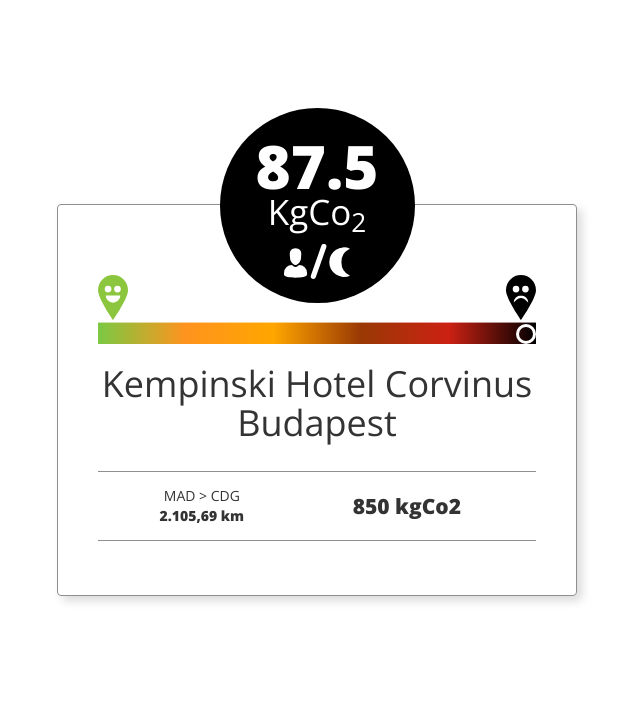
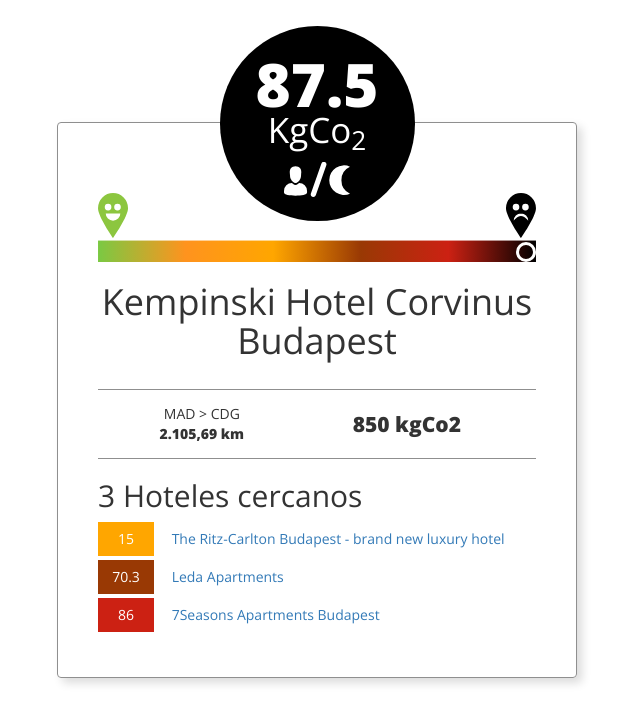
Before and after one commit to hackaTrips-2017-SOS10/SOS10, a browser extension: page design/SOS10_HTML/index.html in a window 1280 px wide. Shown: the whole page, without its empty margins (323-963 px from the left). Drawn offline with nearby package versions, Linux system fonts and the light colour scheme.

Commit message:
Hoteles cercanos

```diff
--- a/design/SOS10_HTML/index.html
+++ b/design/SOS10_HTML/index.html
@@ -35,6 +35,14 @@
 						<strong>850 kgCo2</strong>
 					</div>
 				</div>
+				<div class="hotels">
+					<h2>3 Hoteles cercanos</h2>
+					<ul>
+						<li class="level1"><a href="#"><span>15</span> The Ritz-Carlton Budapest - brand new luxury hotel</a></li>
+						<li class="level3"><a href="#"><span>70.3</span> Leda Apartments</a></li>
+						<li class="level4"><a href="#"><span>86</span> 7Seasons Apartments Budapest</a></li>
+					</ul>
+				</div>
 			</div><!-- // sos10Box -->
 		</section>
 	</div>
--- a/design/SOS10_HTML/sass/_sos10Box.scss
+++ b/design/SOS10_HTML/sass/_sos10Box.scss
@@ -131,4 +131,45 @@
 			height: 44px;
 		}
 	}
+	.hotels{
+		text-align: left;
+		ul{
+			padding: 0;
+			margin: 0;
+			list-style: none;
+		}
+		a{
+			margin: .3em 0;
+			display: block;
+			&:hover{
+				background-color: $border-color;
+				text-decoration: none;
+				color: $colorW;
+			}
+		}
+		span{
+			background-color: $gray;
+			display: inline-block;
+			min-width: 4em;
+			margin-right: 1em;
+			text-align: center;
+			color: $colorW;
+			padding: .5em;
+		}
+		.level1 span{
+			background-color: $colorL1;
+		}
+		.level2 span{
+			background-color: $colorL2;
+		}
+		.level3 span{
+			background-color: $colorL3;
+		}
+		.level4 span{
+			background-color: $colorL4;
+		}
+		.level5 span{
+			background-color: $colorL5;
+		}
+	}
 }
```
Also changed, not shown: design/SOS10_HTML/stylesheets/styles.css.
